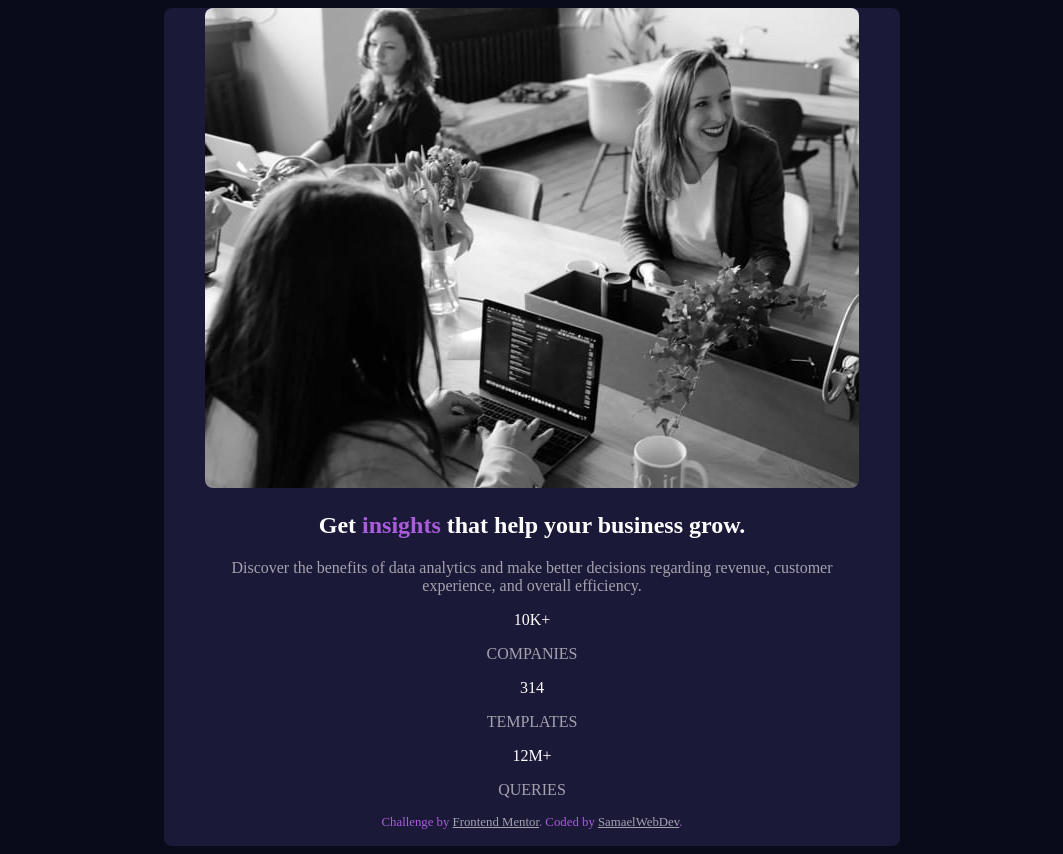
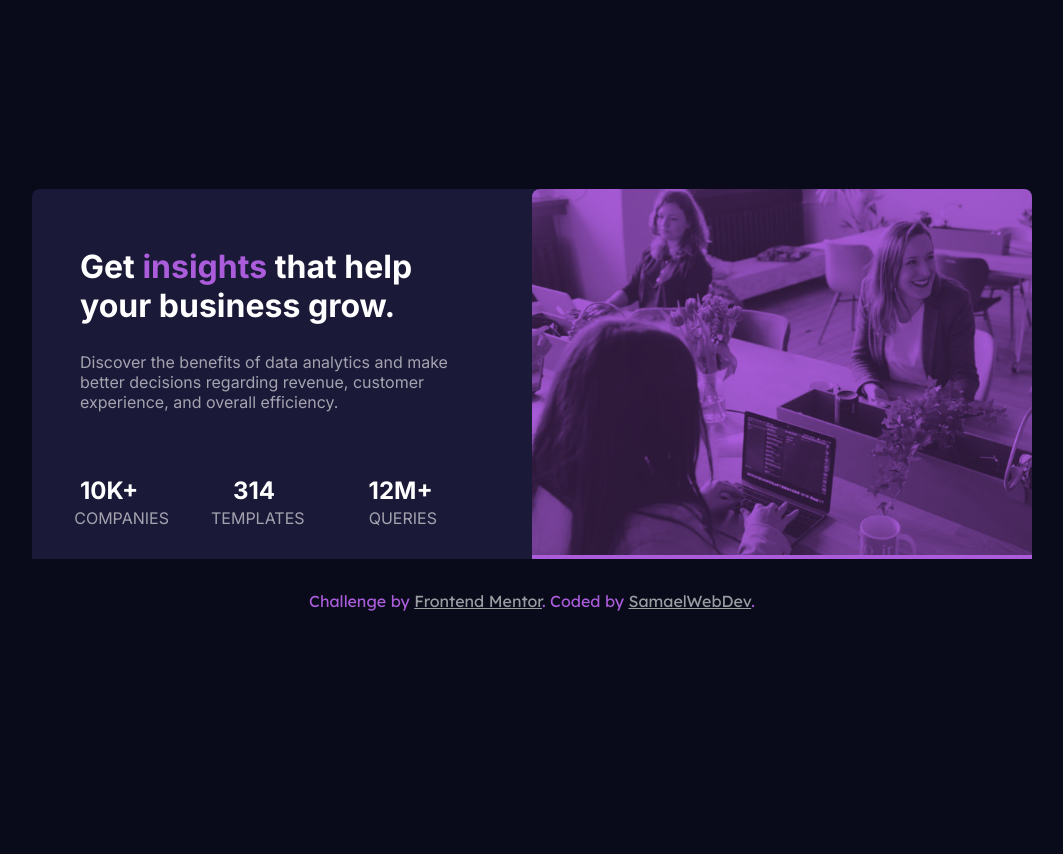
Before and after one commit to samaelwebdev/FrontendMentor-Stats-preview-card-component, a plain HTML site: page index.html in a window 1280 px wide. Shown: the whole page, without its empty margins (108-1171 px from the left). After the commit the page ends 816 px from the top, so only its background shows below. Drawn offline with Linux system fonts and the light colour scheme.

Commit message:
Update styles.css
updated CSS

```diff
--- a/css/styles.css
+++ b/css/styles.css
@@ -23,6 +23,7 @@ font-family: 'Lexend Deca', sans-serif;
 }
 
 body {
+  font-size: 1rem;
   background-color: var(--very-dark-blue);
   min-height: 100vh;
   display: flex;
@@ -30,43 +31,93 @@ body {
   justify-content: center;
   text-align: center;
   padding: 0 1rem 0 1rem;
+
 }
 
 
 .card {
-  max-width: 46rem;
+
   background-color: var(--dark-desaturated-blue);
   border-radius: .5rem;
 
 
 }
 
-main {
-  padding: 0 3rem 0 3rem;
+.cardHeader {
+  background-color: hsl(277, 64%, 61%);
+  border-radius: .5rem .5rem 0 0;
+  max-width: 100%;
+  max-height: 100%;
 }
 
-.card>.noclass,
+.headerImg {
+  mix-blend-mode: multiply;
+  opacity: .75;
+
+
+}
+
+
+main {
+  padding: 0 1.5rem 0 1.5rem;
+}
+
+.mainHdr {
+
+  font-family: 'Inter', sans-serif;
+  font-size: 1.5rem;
+
+}
+
+
 .mainparagraph,
 .companies,
 .templates,
 .queries {
   color: var(--slightly-transparent-white-2);
+  margin-bottom: 0;
+  margin-top: 0;
+  font-family: 'Inter', sans-serif;
+  font-weight: 400;
+
 
 }
 
 
-.card>.noclass,
 .companyNbr,
 .templateNbr,
 .querieNbr {
   color: white;
+  margin-bottom: 0;
+  margin-top: 0;
+  font-family: 'Inter', sans-serif;
+  font-weight: 700;
+  font-size: 1.5rem;
+
+
+}
+
+.mainparagraph {
+  margin-bottom: 2rem;
+  font-family: 'Inter', sans-serif;
+  font-weight: 400;
+
+
+}
+
+.companies {
+  margin-bottom: 1rem;
+}
+
+.templates {
+  margin-bottom: 1rem;
 }
 
 
 .headerImg {
   max-width: 100%;
   max-height: 100%;
-  border-radius: .5rem;
+  border-radius: .5rem .5rem 0 0;
 
 }
 
@@ -79,12 +130,131 @@ main {
 }
 
 .attribution {
+  font-family: 'Lexend Deca', sans-serif;
+
+
   font-size: .8rem;
   text-align: center;
   color: var(--soft-violet);
   padding-bottom: 1rem;
+  margin-top: 2rem;
+  ;
 }
 
 .attribution a {
   color: var(--slightly-transparent-white-2);
 }
+
+@media only screen and (min-width: 1000px) {
+  body {
+    background-color: var(--very-dark-blue);
+    min-height: 100vh;
+    display: flex;
+    align-items: center;
+    justify-content: center;
+    text-align: left;
+    padding: 0 1rem 0 1rem;
+  }
+
+
+  .card {
+
+    background-color: var(--dark-desaturated-blue);
+    border-radius: .5rem;
+    display: grid;
+    grid-template-columns: repeat(2, 31.25rem);
+    grid-template-rows: repeat(2, auto);
+
+
+  }
+
+  .cardHeader {
+    background-color: hsl(277, 64%, 61%);
+    border-radius: .5rem .5rem 0 0;
+    max-width: 100%;
+    max-height: 100%;
+    grid-column-start: 2;
+    grid-column-end: 3;
+    grid-row-start: 1;
+    grid-row-end: 2;
+  }
+
+  .headerImg {
+    mix-blend-mode: multiply;
+    opacity: .75;
+
+
+  }
+
+
+  main {
+    padding: 0 3rem 0 3rem;
+    grid-column-start: 1;
+    grid-column-end: 2;
+    grid-row-start: 1;
+    grid-row-end: 2;
+    margin-top: 2rem;
+  }
+
+
+  .numbers {
+    display: flex;
+  }
+
+
+  .companies,
+  .templates,
+  .queries {
+    color: var(--slightly-transparent-white-2);
+    position: relative;
+
+    top: 4rem;
+    right: 4rem;
+
+  }
+
+
+  .companyNbr,
+  .templateNbr,
+  .querieNbr {
+    color: white;
+    position: relative;
+
+    top: 2rem;
+  }
+
+
+  .headerImg {
+    max-width: 100%;
+    max-height: 100%;
+    border-radius: .5rem .5rem 0 0;
+
+  }
+
+  .mainHdr {
+    color: white;
+    font-size: 2rem;
+  }
+
+  .insights {
+    color: var(--soft-violet);
+  }
+
+  .attribution {
+    font-size: 1rem;
+    text-align: center;
+    color: var(--soft-violet);
+    padding-bottom: 1rem;
+    grid-column-start: 1;
+    grid-column-end: 3;
+    background-color: var(--very-dark-blue);
+    margin-top: 0;
+    padding-top: 2rem;
+  }
+
+  .attribution a {
+    color: var(--slightly-transparent-white-2);
+  }
+
+
+}
```
